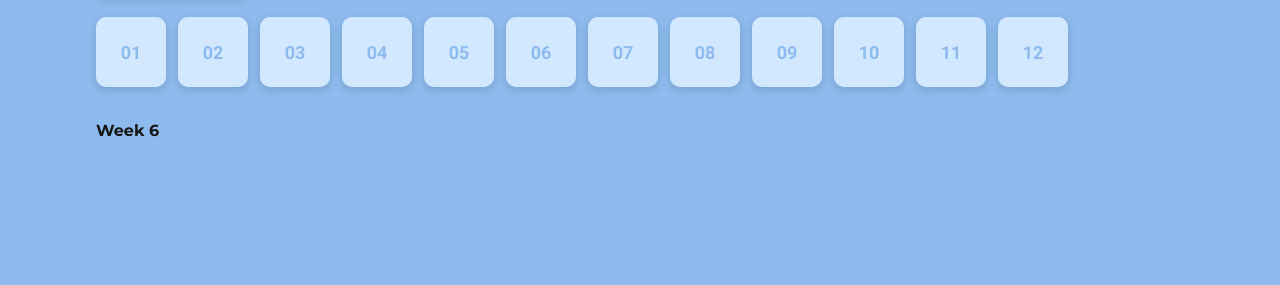
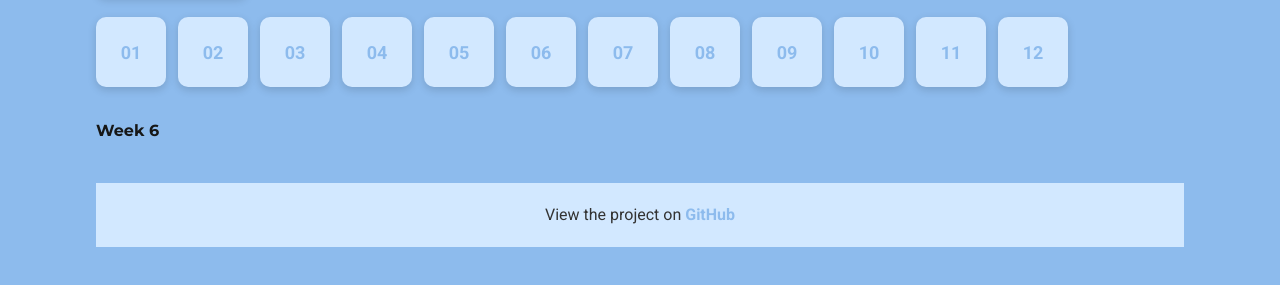
Before and after one commit to lina-willems/Projectdocumentatie, a website: page week 6.html in a window 1280 px wide. Shown: the part 227-512 px from the top of the page. Drawn offline with Linux system fonts and the light colour scheme.

Commit message:
Update week 6.html

```diff
--- a/week 6.html
+++ b/week 6.html
@@ -70,3 +70,8 @@
     </div>
 <div class="container">
     <div class="title">Week 6</div>
+
+
+  <footer>
+   View the project on <a href="https://github.com/lina-willems/Projectdocumentatie.git" target="_blank">GitHub</a>
+</footer>
```
